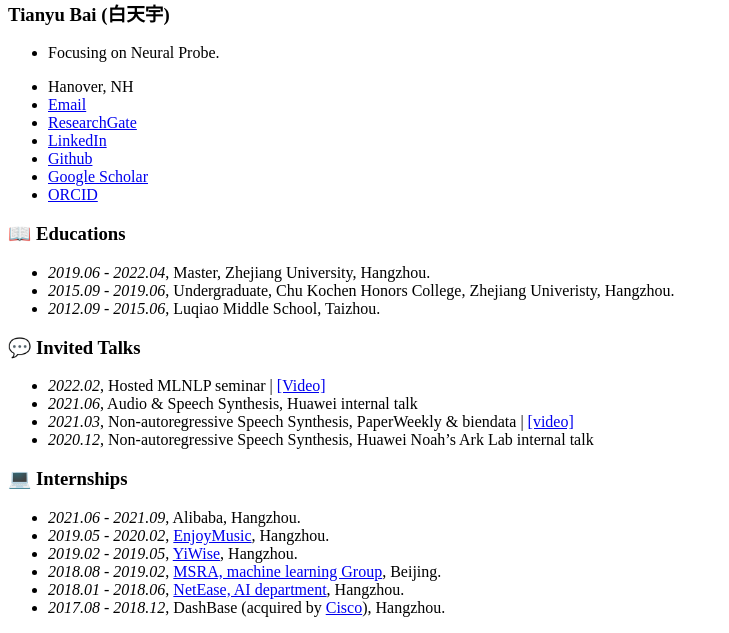
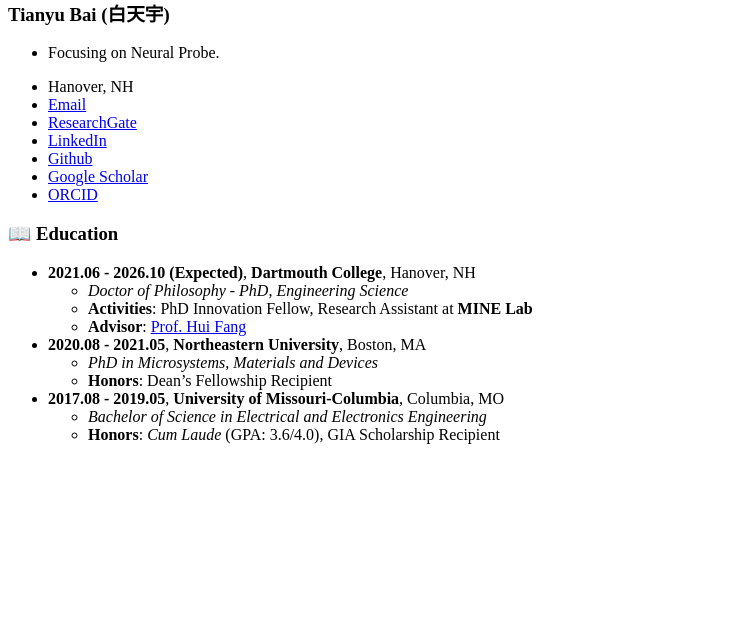
Before and after one commit to Tianyu-Bai/Tianyu-Bai.github.io, a Jekyll site: the page built from _pages/includes/others.md, in a window 1280 px wide. Shown: the part 526-1159 px from the top of the page, without its empty margins (0-729 px from the left). Built offline with Jekyll 4.4.1, drawn with Linux system fonts in a browser that asks for light colours; our own code applies the rules of GitHub Pages for plain Markdown files; after the commit the page ends 986 px from its top, so only the background shows below that.

Commit message:
Revise education details and remove outdated entries
Updated education section with new entries and removed outdated information.

```diff
--- a/_pages/includes/others.md
+++ b/_pages/includes/others.md
@@ -1,19 +1,14 @@
+# 📖 Education
 
-# 📖 Educations
-- *2019.06 - 2022.04*, Master, Zhejiang University, Hangzhou.
-- *2015.09 - 2019.06*, Undergraduate, Chu Kochen Honors College, Zhejiang Univeristy, Hangzhou.
-- *2012.09 - 2015.06*, Luqiao Middle School, Taizhou.
+* **2021.06 - 2026.10 (Expected)**, **Dartmouth College**, Hanover, NH
+    * *Doctor of Philosophy - PhD, Engineering Science*
+    * **Activities**: PhD Innovation Fellow, Research Assistant at **MINE Lab**
+    * **Advisor**: [Prof. Hui Fang](https://sites.dartmouth.edu/fang-group/people/)
 
-# 💬 Invited Talks
-- *2022.02*, Hosted MLNLP seminar \| [\[Video\]](https://www.bilibili.com/video/BV1wF411x7qh)
-- *2021.06*, Audio & Speech Synthesis, Huawei internal talk
-- *2021.03*, Non-autoregressive Speech Synthesis, PaperWeekly & biendata \| [\[video\]](https://www.bilibili.com/video/BV1uf4y1t7Hr/)
-- *2020.12*, Non-autoregressive Speech Synthesis, Huawei Noah's Ark Lab internal talk
+* **2020.08 - 2021.05**, **Northeastern University**, Boston, MA
+    * *PhD in Microsystems, Materials and Devices*
+    * **Honors**: Dean's Fellowship Recipient
 
-# 💻 Internships
-- *2021.06 - 2021.09*, Alibaba, Hangzhou.
-- *2019.05 - 2020.02*, [EnjoyMusic](https://enjoymusic.ai/), Hangzhou.
-- *2019.02 - 2019.05*, [YiWise](https://www.yiwise.com/), Hangzhou.
-- *2018.08 - 2019.02*, [MSRA, machine learning Group](https://www.microsoft.com/en-us/research/group/machine-learning-research-group/), Beijing.
-- *2018.01 - 2018.06*, [NetEase, AI department](https://hr.163.com/zc/12-ai/index.html), Hangzhou.
-- *2017.08 - 2018.12*, DashBase (acquired by [Cisco](https://blogs.cisco.com/news/349511)), Hangzhou.
+* **2017.08 - 2019.05**, **University of Missouri-Columbia**, Columbia, MO
+    * *Bachelor of Science in Electrical and Electronics Engineering*
+    * **Honors**: *Cum Laude* (GPA: 3.6/4.0), GIA Scholarship Recipient
```
